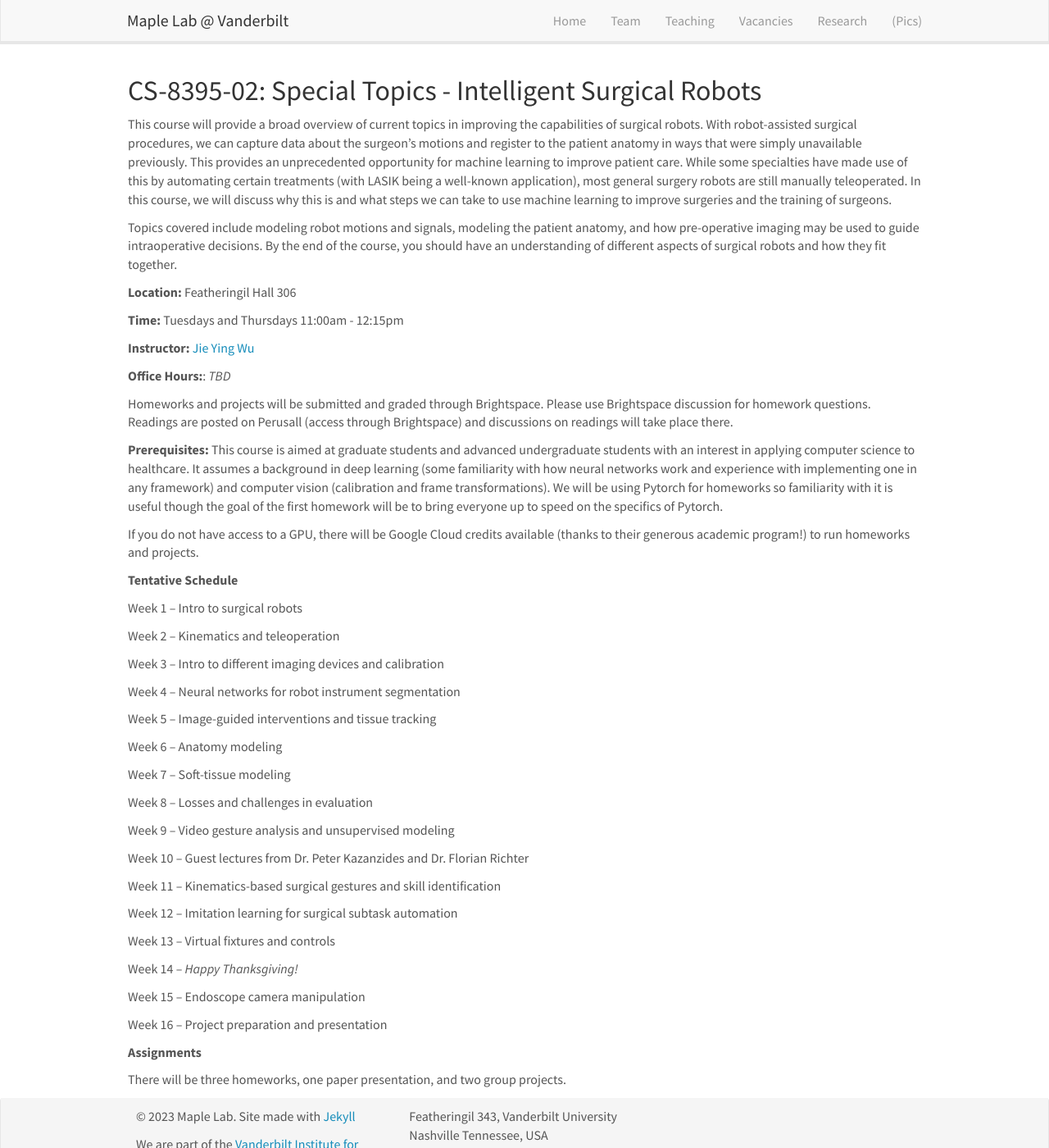
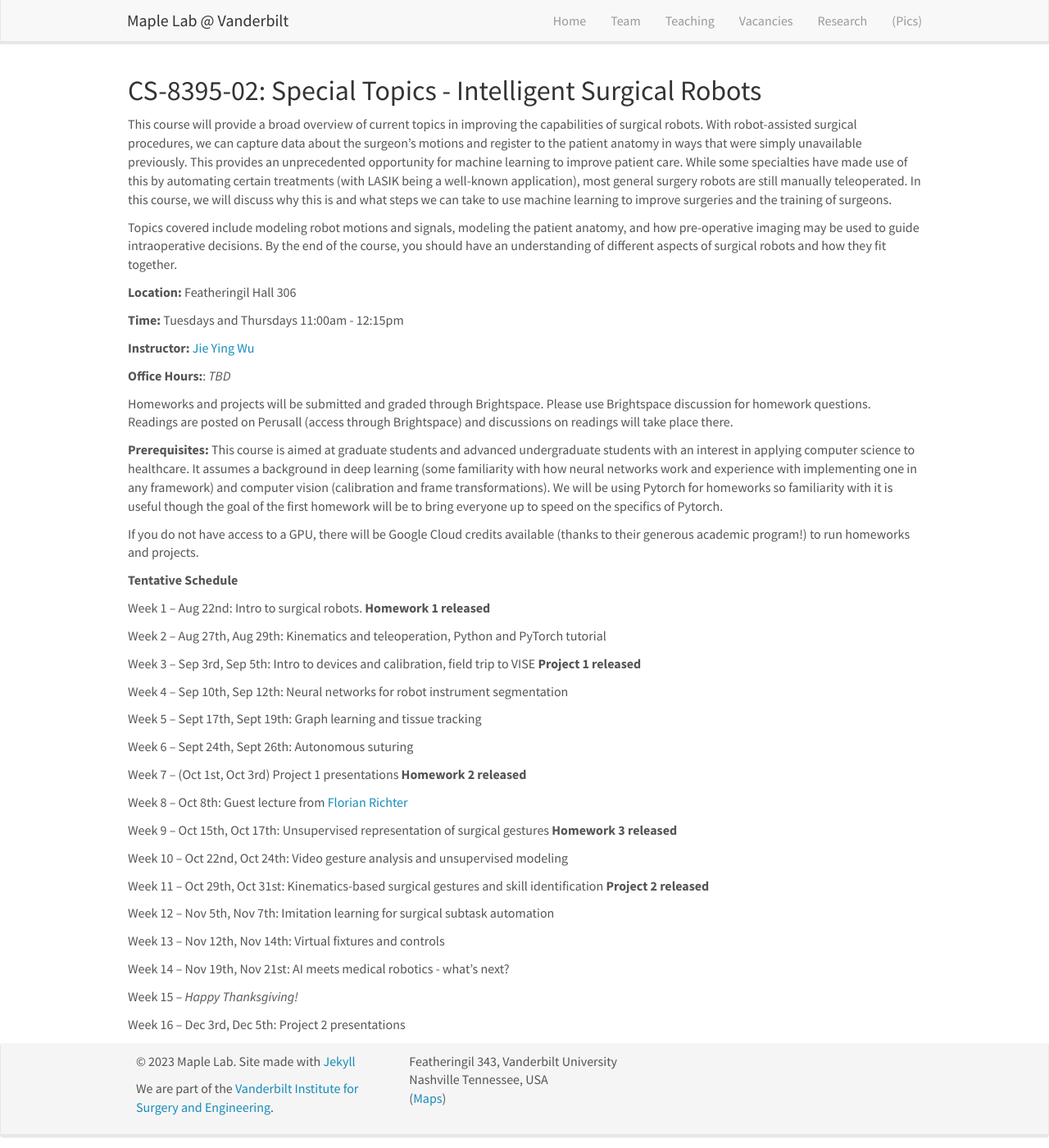
Before and after one commit to vu-maple-lab/vu-maple-lab.github.io, a Jekyll site: the page built from _pages/teaching_fall24.md, in a window 1280 px wide and 1400 px high. Shown: the whole window at 82% size. Built offline with Jekyll 4.4.1, drawn with Linux system fonts in a browser that asks for light colours; nearby versions of some CDN libraries.

Commit message:
updated teaching website

```diff
--- a/_pages/teaching_fall24.md
+++ b/_pages/teaching_fall24.md
@@ -27,38 +27,34 @@ If you do not have access to a GPU, there will be Google Cloud credits available
 
 **Tentative Schedule**
 
-Week 1 – Intro to surgical robots
+Week 1 – Aug 22nd: Intro to surgical robots. **Homework 1 released**
 
-Week 2 – Kinematics and teleoperation
+Week 2 – Aug 27th, Aug 29th: Kinematics and teleoperation, Python and PyTorch tutorial
 
-Week 3 – Intro to different imaging devices and calibration
+Week 3 – Sep 3rd, Sep 5th: Intro to devices and calibration, field trip to VISE **Project 1 released**
 
-Week 4 – Neural networks for robot instrument segmentation
+Week 4 – Sep 10th, Sep 12th: Neural networks for robot instrument segmentation
 
-Week 5 – Image-guided interventions and tissue tracking
+Week 5 – Sept 17th, Sept 19th: Graph learning and tissue tracking
 
-Week 6 – Anatomy modeling
+Week 6 – Sept 24th, Sept 26th: Autonomous suturing
 
-Week 7 – Soft-tissue modeling
+Week 7 – (Oct 1st, Oct 3rd) Project 1 presentations **Homework 2 released**
 
-Week 8 – Losses and challenges in evaluation
+Week 8 – Oct 8th: Guest lecture from [Florian Richter](https://florianengineering.com/about)
 
-Week 9 – Video gesture analysis and unsupervised modeling
+Week 9 – Oct 15th, Oct 17th: Unsupervised representation of surgical gestures **Homework 3 released**
 
-Week 10 – Guest lectures from Dr. Peter Kazanzides and Dr. Florian Richter
+Week 10 – Oct 22nd, Oct 24th: Video gesture analysis and unsupervised modeling
 
-Week 11 – Kinematics-based surgical gestures and skill identification
+Week 11 – Oct 29th, Oct 31st: Kinematics-based surgical gestures and skill identification **Project 2 released**
 
-Week 12 – Imitation learning for surgical subtask automation
+Week 12 – Nov 5th, Nov 7th: Imitation learning for surgical subtask automation
 
-Week 13 – Virtual fixtures and controls
+Week 13 – Nov 12th, Nov 14th: Virtual fixtures and controls
 
-Week 14 – *Happy Thanksgiving!*
+Week 14 – Nov 19th, Nov 21st: AI meets medical robotics - what's next?
 
-Week 15 – Endoscope camera manipulation
+Week 15 – *Happy Thanksgiving!*
 
-Week 16 – Project preparation and presentation
-
-**Assignments**
-
-There will be three homeworks, one paper presentation, and two group projects.
+Week 16 – Dec 3rd, Dec 5th: Project 2 presentations
```
